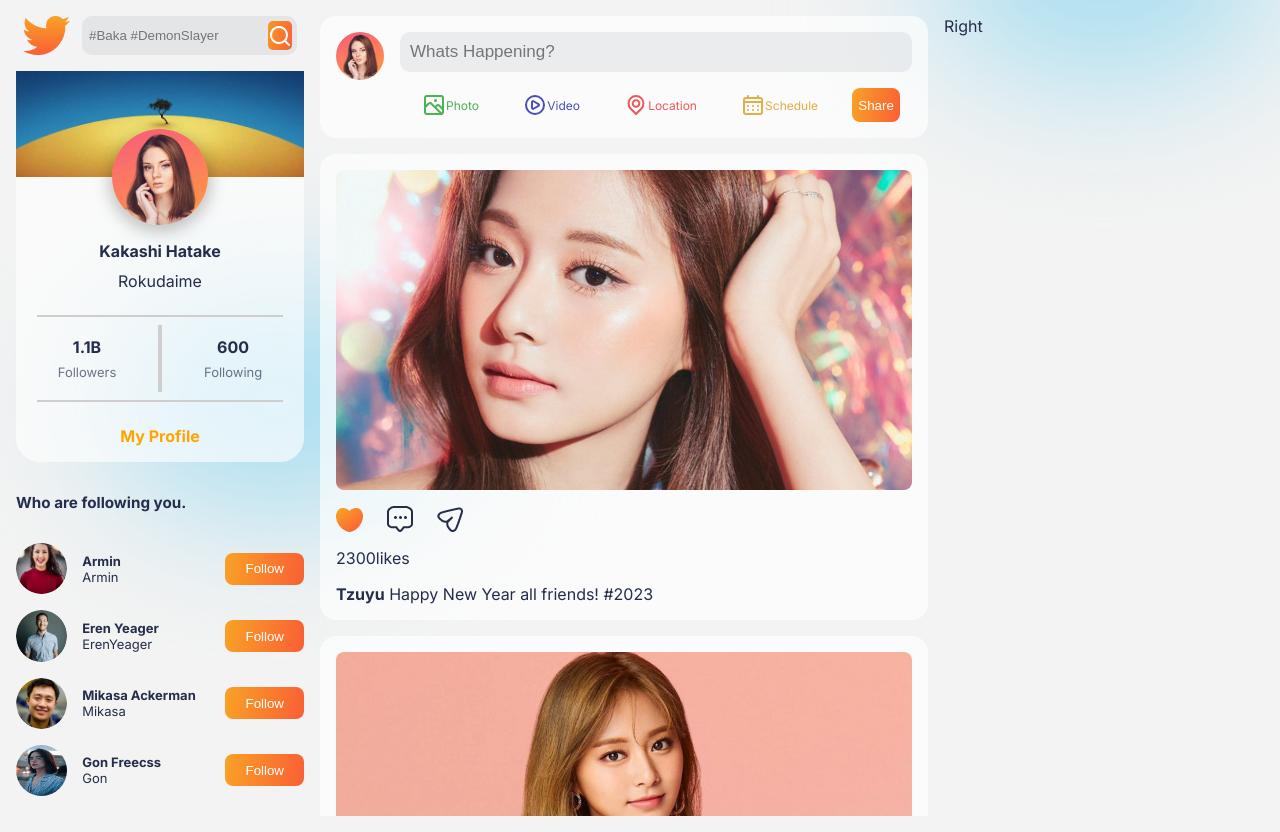
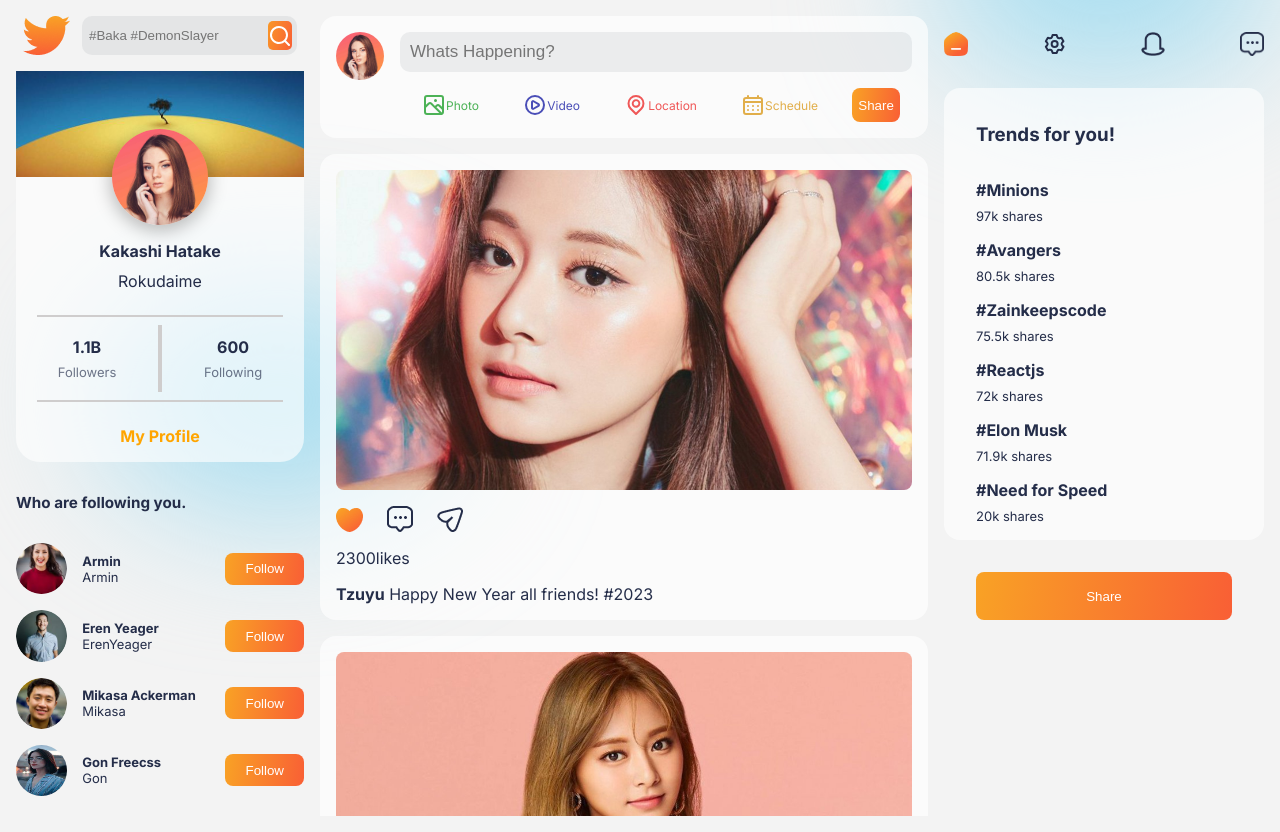
Before and after one commit to WizardIsHere/hey_weebs, a React (Create React App) app: page / in a window 1280 px wide. Built offline with nearby package versions, Linux system fonts and the light colour scheme.

Commit message:
💄 HomePage Done

```diff
--- /dev/null
+++ b/src/Data/TrendData.js
@@ -0,0 +1,26 @@
+export const TrendData= [
+    {
+      name: "Minions",
+      shares: 97,
+    },
+    {
+      name: "Avangers",
+      shares: 80.5,
+    },
+    {
+      name: "Zainkeepscode",
+      shares: 75.5,
+    },
+    {
+      name: "Reactjs",
+      shares: 72,
+    },
+    {
+      name: "Elon Musk",
+      shares: 71.9,
+    },
+    {
+      name: "Need for Speed",
+      shares: 20,
+    },
+  ];
--- /dev/null
+++ b/src/components/RightSidebar/RightSidebar.jsx
@@ -0,0 +1,26 @@
+import React from 'react'
+
+import styles from './RightSidebar.module.css';
+import Home from '../../img/home.png';
+import Notif from '../../img/noti.png';
+import Comment from '../../img/comment.png';
+import {UilSetting} from '@iconscout/react-unicons';
+import TrendCard from '../TrendCard/TrendCard';
+
+const RightSidebar = () => {
+    return (
+        <div className={styles.RightSidebar}>
+            <div className={styles.navicons}>
+                <img src={Home} alt="" />
+                <UilSetting />
+                <img src={Notif} alt="" />
+                <img src={Comment} alt="" />
+            </div>
+            <TrendCard />
+            <button className={styles.share}>Share</button>
+        </div>
+    )
+}
+
+
+export default RightSidebar
--- /dev/null
+++ b/src/components/RightSidebar/RightSidebar.module.css
@@ -0,0 +1,19 @@
+.RightSidebar{
+    display: flex;
+    flex-direction: column;
+    gap: 2rem;
+}
+.navicons{
+    margin-top: 1rem;
+    display: flex;
+    justify-content: space-between;
+}
+.navicons>img{
+    width: 1.5rem;
+    height: 1.5rem;
+}
+.share{
+    height: 3rem;
+    width: 80%;
+    align-self: center;
+}
--- /dev/null
+++ b/src/components/TrendCard/TrendCard.jsx
@@ -0,0 +1,22 @@
+import React from 'react'
+
+import styles from './TrendCard.module.css';
+import {TrendData} from '../../Data/TrendData'
+
+const TrendCard = () => {
+    return (
+        <div className={styles.TrendCard}>
+            <h3>Trends for you!</h3>
+            {TrendData.map((trend)=>{
+                return(
+                    <div className={styles.trend}>
+                        <span><b>#{trend.name}</b></span>
+                        <span>{trend.shares}k shares</span>
+                    </div>
+                )
+            })}
+        </div>
+    )
+}
+
+export default TrendCard
--- /dev/null
+++ b/src/components/TrendCard/TrendCard.module.css
@@ -0,0 +1,17 @@
+.TrendCard{
+    display: flex;
+    flex-direction: column;
+    gap: 1rem;
+    background-color: var(--cardColor);
+    padding: 1rem;
+    border-radius: 1rem;
+    padding-left: 2rem;
+}
+.trend{
+    display: flex;
+    flex-direction: column;
+    gap: 0.5rem;
+}
+.trend> span:nth-of-type(2){
+    font-size: 13px;
+}
--- a/src/pages/home/Home.jsx
+++ b/src/pages/home/Home.jsx
@@ -5,13 +5,14 @@
 
 
 import styles from './Home.module.css';
+import RightSidebar from '../../components/RightSidebar/RightSidebar';
 
 const Home = () => {
     return (
         <div className={styles.Home}>
             <Profile />
             <Post />
-            <div className='Rsidebar'>Right</div>
+            <RightSidebar />
         </div>
     )
 }
```
